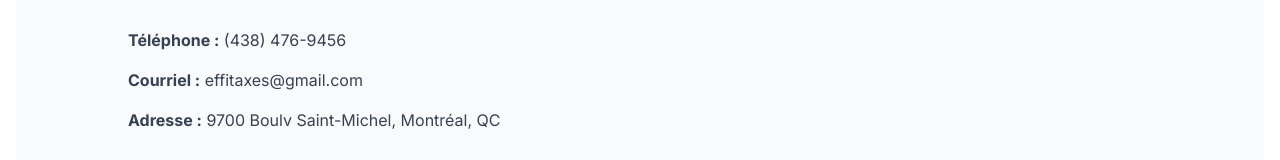
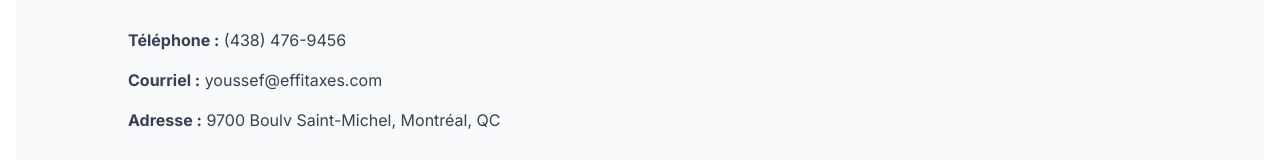
Before and after one commit to Datav1nci/Effitaxes, a Next.js app in the folder effitaxes/: page / in a window 1280 px wide. Shown: the part 2638-2798 px from the top of the page. Built offline with nearby package versions, Linux system fonts and the light colour scheme.

Commit message:
email change

```diff
--- a/effitaxes/src/components/ContactSection.tsx
+++ b/effitaxes/src/components/ContactSection.tsx
@@ -38,11 +38,11 @@ export default function ContactSection() {
         {/* Coordonnées + carte */}
         <div className="space-y-4 text-gray-700 dark:text-gray-300">
           <p>
-            <strong>Téléphone :</strong> <a href="tel:5142223444">(438) 476-9456</a>
+            <strong>Téléphone :</strong> <a href="tel:4384769456">(438) 476-9456</a>
           </p>
           <p>
             <strong>Courriel :</strong>{" "}
-            <a href="mailto:effitaxes@gmail.com">effitaxes@gmail.com</a>
+            <a href="mailto:youssef@effitaxes.com">youssef@effitaxes.com</a>
           </p>
           <p>
             <strong>Adresse :</strong> 9700 Boulv Saint-Michel, Montréal, QC
```
